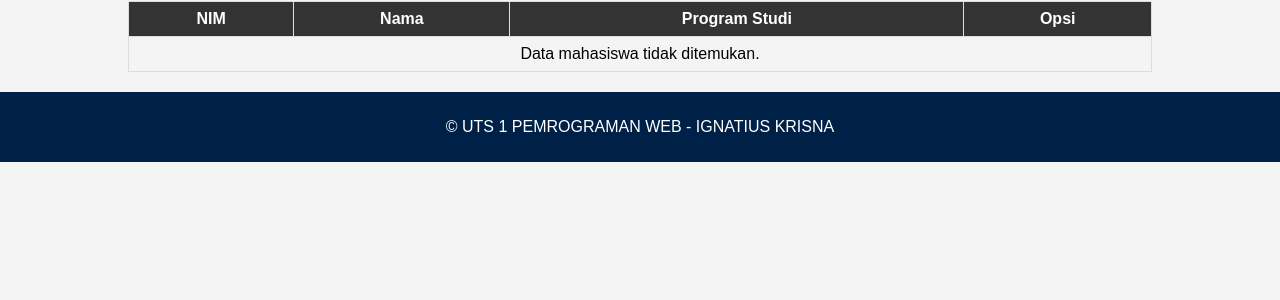
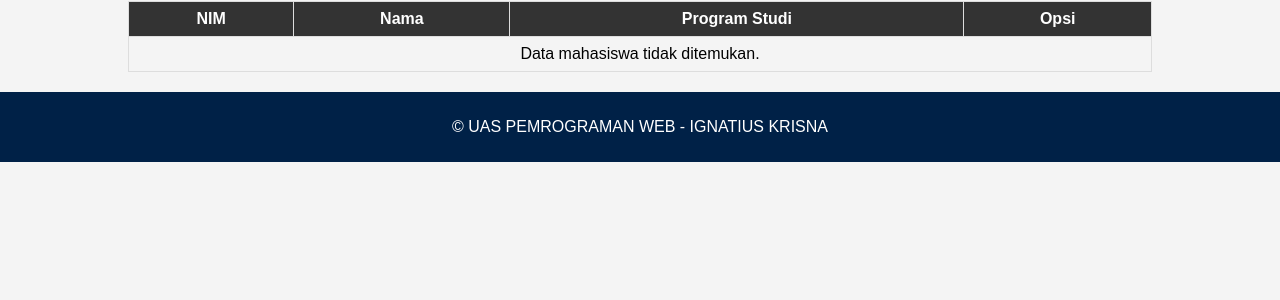
Before and after one commit to inExcelsis1710/uaspemweb, a PHP site: page / in a window 1280 px wide. Shown: the part 205-505 px from the top of the page. Run offline with PHP 8.4, Linux system fonts and the light colour scheme; data that the repository does not hold is empty.

Commit message:
Update index.php

```diff
--- a/index.php
+++ b/index.php
@@ -3,7 +3,7 @@
 <head>
     <meta charset="UTF-8">
     <meta name="viewport" content="width=device-width, initial-scale=1.0">
-    <title>Data Mahasiswa Universitas Fontaine</title>
+    <title>Data Mahasiswa Universitas Bootkemp Pemrograman Web</title>
     <script src="https://ajax.googleapis.com/ajax/libs/jquery/3.5.1/jquery.min.js"></script>
     <style>
         body {
@@ -303,7 +303,7 @@ function removeLocalStorage(key) {
 </body>
 
 <footer>
-    <p>&copy; UTS 1 PEMROGRAMAN WEB - IGNATIUS KRISNA </p>
+    <p>&copy; UAS PEMROGRAMAN WEB - IGNATIUS KRISNA </p>
 </footer>
 
 </html>
```
